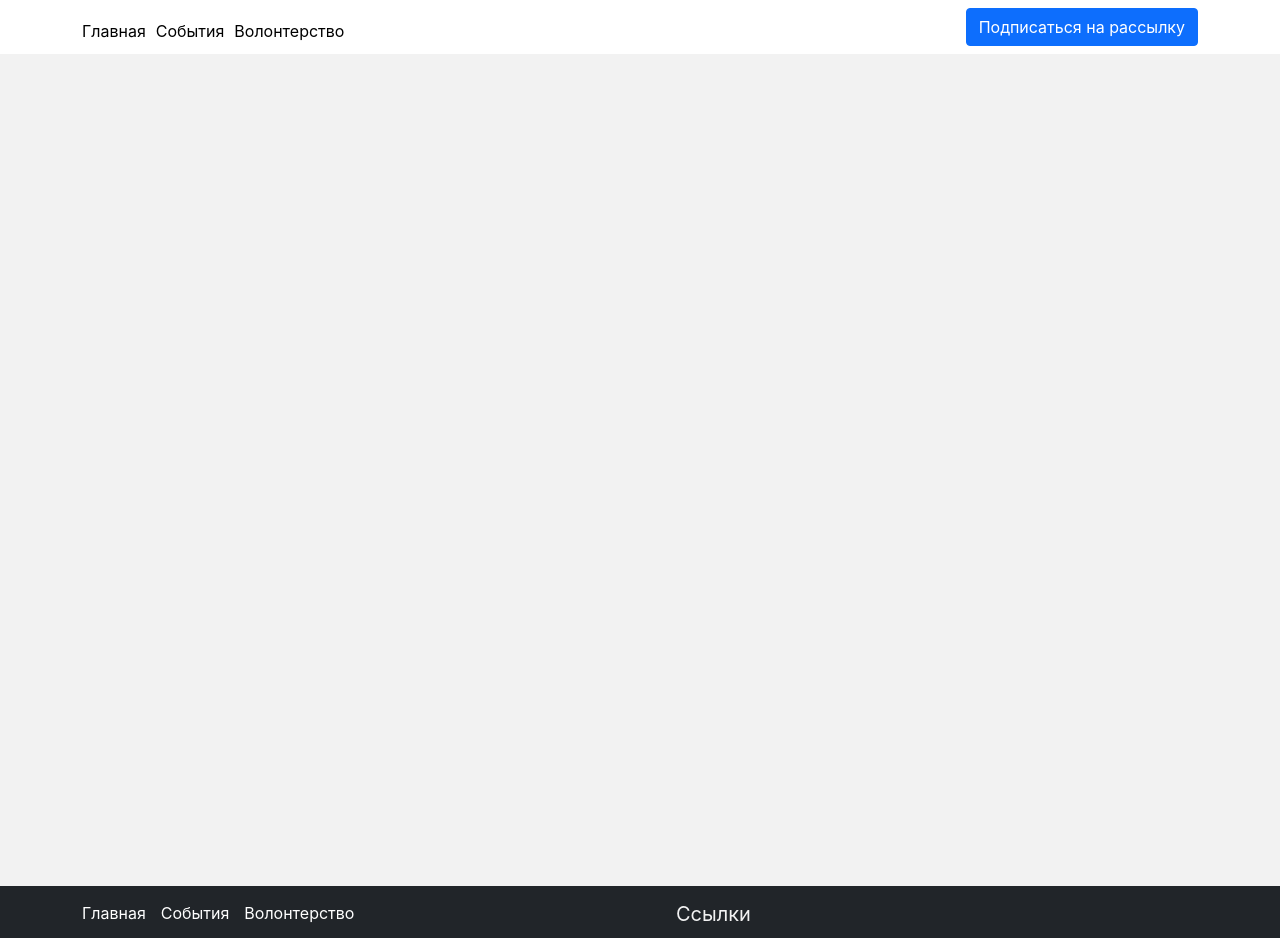
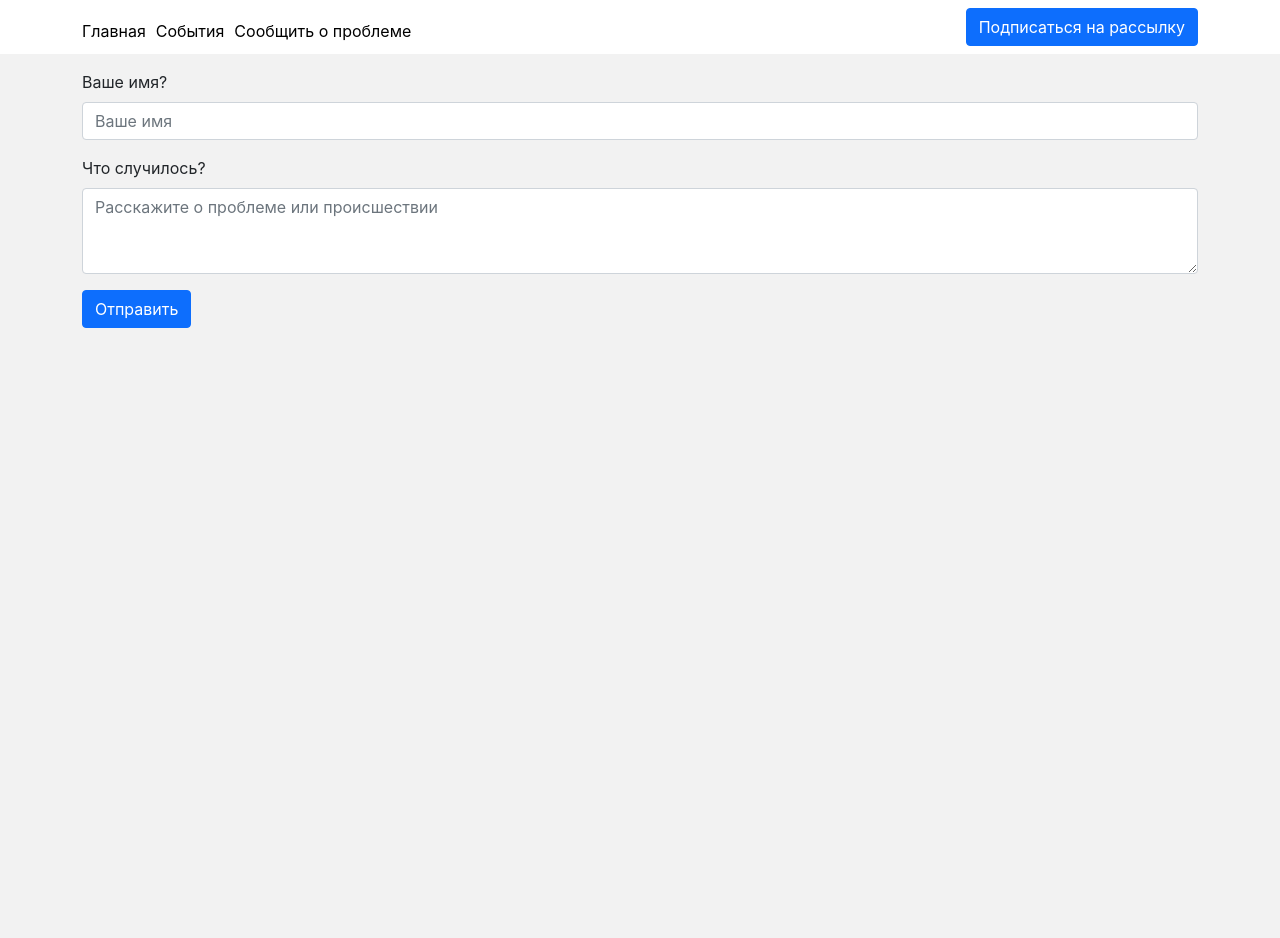
Before and after one commit to salavat876/madbrainsgraduation, a React (Create React App) app: page /ugc in a window 1280 px wide. Shown: the top 938 px of the page. Built offline with nearby package versions, Linux system fonts and the light colour scheme.

Commit message:
add new components

```diff
--- a/src/App.js
+++ b/src/App.js
@@ -8,6 +8,7 @@ import LoginPage from "./pages/LoginPage";
 import Volunteer from "./pages/volunteerPage";
 import AdminPage from "./pages/AdminPage";
 import { useDispatch, useSelector } from "react-redux";
+import UGC from "./components/UGC";
 function App() {
   const { isAdmin } = useSelector(({ app }) => app);
   return (
@@ -19,6 +20,7 @@ function App() {
           <Route exact path="/news" element={<News />} />
           <Route exact path="/volunteer" element={<Volunteer />} />
           <Route exact path="/admin-login" element={<LoginPage />} />
+          <Route exact path="/ugc" element={<UGC/>}/>
           <Route
             exact
             path="/admin"
--- a/src/components/Footer.js
+++ b/src/components/Footer.js
@@ -16,8 +16,8 @@ function Footer() {
                 <Link className="footer__navigation-item" to="/news">
                   События
                 </Link>
-                <Link className="footer__navigation-item" to="volunteer">
-                  Волонтерство
+                <Link className="footer__navigation-item" to="ugc">
+                  Сообщить о проблеме
                 </Link>
               </Nav>
             </Navbar>
--- a/src/components/Header.js
+++ b/src/components/Header.js
@@ -63,8 +63,9 @@ function Header() {
               <Link className="navigation-item" to="news">
                 События
               </Link>
-              <Link className="navigation-item" to="volunteer">
-                Волонтерство
+
+              <Link className="navigation-item" to="ugc">
+                Сообщить о проблеме
               </Link>
             </Nav>
           </Navbar.Collapse>
--- a/src/components/Main.js
+++ b/src/components/Main.js
@@ -56,11 +56,6 @@ function Main() {
               <Card>
                 <ListGroup variant="flush">
                   <ListGroup.Item>Cras justo odio</ListGroup.Item>
-                  <ListGroup.Item>Dapibus ac facilisis in</ListGroup.Item>
-                  <ListGroup.Item>Vestibulum at eros</ListGroup.Item>
-                  <ListGroup.Item>Cras justo odio</ListGroup.Item>
-                  <ListGroup.Item>Dapibus ac facilisis in</ListGroup.Item>
-                  <ListGroup.Item>Vestibulum at eros</ListGroup.Item>
                 </ListGroup>
               </Card>
             </Card.Body>
--- /dev/null
+++ b/src/components/UGC.js
@@ -0,0 +1,26 @@
+import React from "react";
+import { Form, Container, Button } from "react-bootstrap";
+
+const UGC = () => {
+
+    return (
+        <Container fluid="sm">
+             <Form>
+                <Form.Group className="mb-3" controlId="exampleForm.ControlInput1">
+                    <Form.Label>Ваше имя?</Form.Label>
+                    <Form.Control type="text" placeholder="Ваше имя" />
+                </Form.Group>
+                <Form.Group className="mb-3">
+                    <Form.Label>Что случилось?</Form.Label>
+                    <Form.Control as="textarea" rows={3} placeholder="Расскажите о проблеме или происшествии" />
+                </Form.Group>
+            </Form>
+            <Button>
+                Отправить
+          </Button>
+        </Container>
+
+    )
+}
+
+export default UGC;
--- a/src/index.css
+++ b/src/index.css
@@ -138,7 +138,7 @@ footer {
   flex-direction: column;
 }
 footer {
-  margin-top: 1em;
+  margin-top: 15em;
   flex: 0 0 auto;
   background-color: #212529;
   color: #f2f2f2;
--- a/src/pages/LoginPage.js
+++ b/src/pages/LoginPage.js
@@ -2,8 +2,7 @@ import React, { useState } from "react";
 import { Card, Col, Container, Row, Form, Button } from "react-bootstrap";
 import { useDispatch, useSelector } from "react-redux";
 import { setAdmin } from "../redux/toolkitSlice";
-import { useLocation, Navigate } from "react-router-dom";
-const arr = [1, 2, 3, 4, 5, 6, 7];
+import { useLocation, Navigate , Redirect} from "react-router-dom";
 
 function LoginPage() {
   const location = useLocation();
@@ -14,15 +13,12 @@ function LoginPage() {
   const dispatch = useDispatch();
 
   const submit = (e) => {
+    console.log(loginInput === adminLogin,passwordInput === adminPass)
     e.preventDefault();
-    if (!loginInput && !passwordInput) {
-      return;
-    } else {
-      if (loginInput === adminLogin && passwordInput === adminPass) {
-        dispatch(setAdmin(isAdmin));
-        return <Navigate to="/admin" from={location.pathname}/>
+    if (loginInput === adminLogin && passwordInput === adminPass) {
+      dispatch(setAdmin(isAdmin));
+      return window.location = "/admin"
       }
-    }
   };
   return (
     <Container fluid="sm">
--- a/src/pages/volunteerPage.js
+++ b/src/pages/volunteerPage.js
@@ -5,7 +5,7 @@ import { toggleVolModal } from "../redux/toolkitSlice";
 import ModalVolunteer from "../components/ModalVolunteer";
 
 function Volunteer() {
-  const { openVolModal } = useSelector(({ toolkit }) => toolkit);
+  const { openVolModal } = useSelector(({ app }) => app);
   const dispatch = useDispatch();
 
   const toggleOpenModal = () => {
--- a/src/redux/index.js
+++ b/src/redux/index.js
@@ -1,4 +1,4 @@
-import { combineReducers, configureStore } from "@reduxjs/toolkit";
+import { combineReducers, configureStore, getDefaultMiddleware } from "@reduxjs/toolkit";
 import toolkitSlice from "./toolkitSlice";
 import { persistStore, persistReducer } from "redux-persist";
 import storage from "redux-persist/lib/storage"; // defaults to localStorage for web
@@ -16,5 +16,8 @@ const persistedReducer = persistReducer(persistConfig, rootReducer);
 export const store = configureStore({
   reducer: persistedReducer,
   devTools: true,
+  middleware: getDefaultMiddleware({
+    serializableCheck: false,
+  }),
 });
 export const persister = persistStore(store);
```
